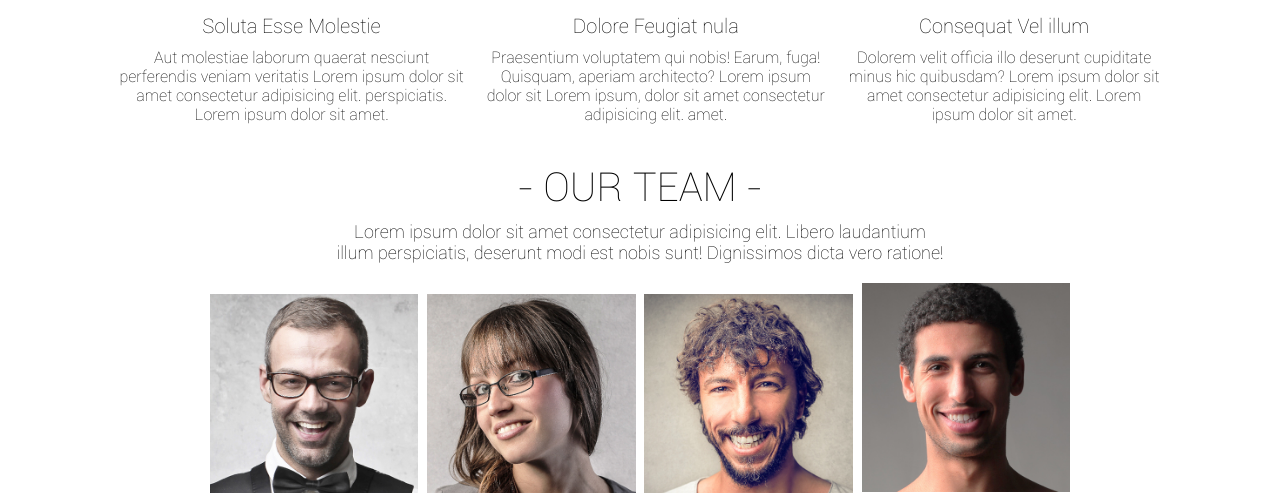
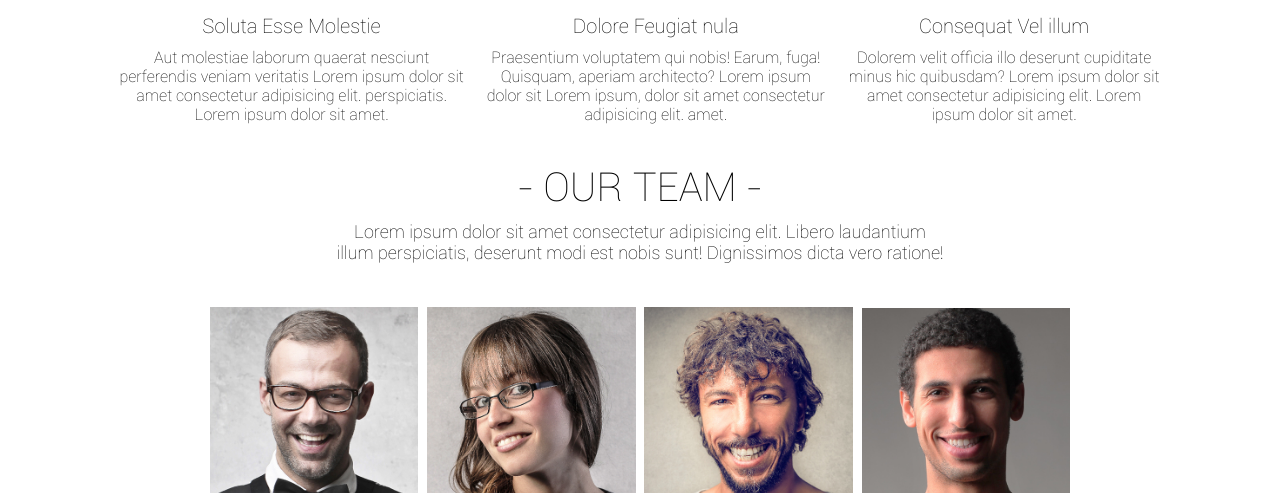
Before and after one commit to Bondlile/minimalista, a plain HTML site: page about.html in a window 1280 px wide. Shown: the part 583-1076 px from the top of the page. Drawn offline with Linux system fonts and the light colour scheme.

Commit message:
Add files via upload

```diff
--- a/about.html
+++ b/about.html
@@ -97,7 +97,7 @@
               <a href="https://www.google.com/search?q=sign+in+to+twitter&rlz=1C1CHBF_enZW975ZW975&oq=sign+in+to+twitter&aqs=chrome..69i57j0i512l2.9080j0j7&sourceid=chrome&ie=UTF-8"><i class="fab fa-twitter"></i></a>
             </div>
             <div class="teamflex">
-              <img src="./img/team-04.jpg" alt="">
+              <img class="aaa" src="./img/team-04.jpg" alt="">
              <div class="icony"> <h6>Melissa Style</h6>
               <p>Graphic Designer</p>
               <a href="https://www.google.com/search?q=sign+in+to+facebook&rlz=1C1CHBF_enZW975ZW975&oq=sign+in+to+face&aqs=chrome.0.0i512j69i57j0i512l8.8367j0j15&sourceid=chrome&ie=UTF-8"><i class="fab fa-facebook"></i></a>
--- a/css/style.scss
+++ b/css/style.scss
@@ -323,7 +323,7 @@ footer{ width: 100%; overflow: hidden; background-color: $bcolor;color: $wcolor;
 
 
     .our-team-inner { display: flex; width: 100%; flex: 50%; flex-wrap: wrap;
-        .teamflex{ width: 45%;  img{ width: 96%;} }
+        .teamflex{ width: 45%; .aaa{  margin-top: 25px; } img{ width: 96%;} }
             }
             .our-clients { img{ width: 34%; } }
 
@@ -383,7 +383,7 @@ footer .footer-top ul{ width: 73%; li{  width: 23%; justify-content: center; } }
 .banner{ padding-top: 180px;  .banner  p{ padding: 20px 120px ;} }
     .our-team {   h2{ font-size: 40px; }
         .our-team-inner { display: flex; width: 100%; flex: 50%; flex-wrap: wrap;
-         .teamflex{ width: 45%;  }
+         .teamflex{ width: 45%; .aaa{  margin-top: 25px; }  }
              }
         }
             .our-clients{
@@ -426,6 +426,8 @@ footer .footer-top ul{ width: 73%; li{  width: 23%; justify-content: center; } }
 //  992px media querry
 
 @media(min-width:992px){
+
+
     .banner  p{ padding: 20px 130px ;}
     .baner {  .baner-inner{ p{  padding: 10px 100px; } }
         .info{ display:flex; max-width: unset; display: flex; flex-direction: row; width: 100%; margin:0 auto; max-height:500px;overflow:hidden;
```
Also changed, not shown: css/style.css, 1 other file.
